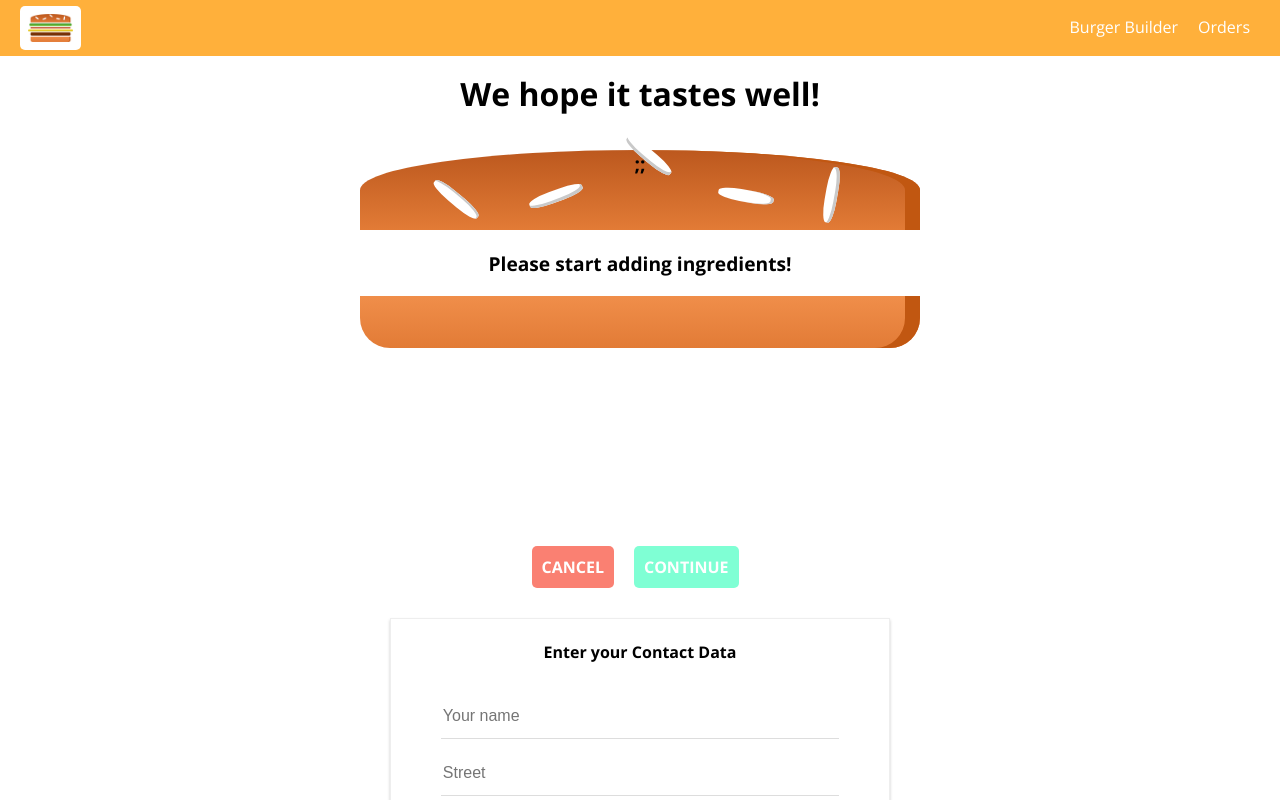
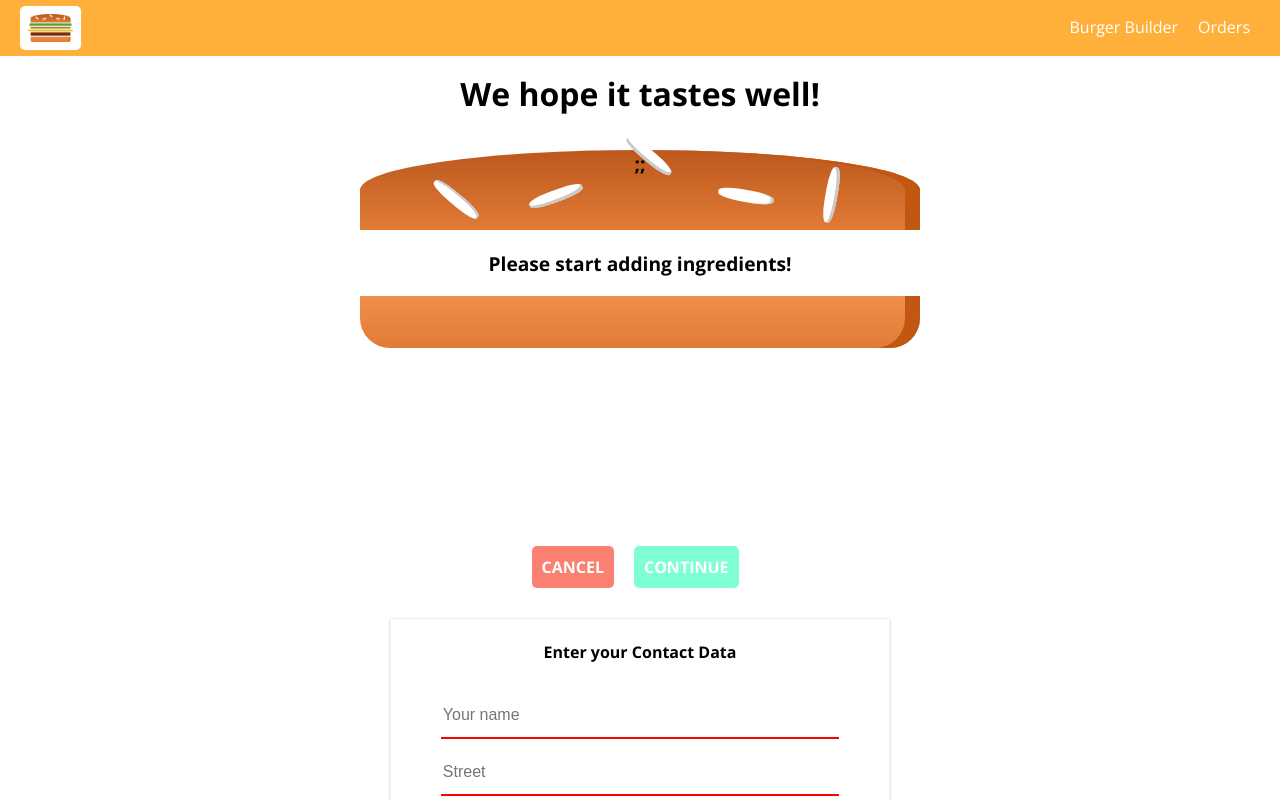
Before and after one commit to JerryLeung-dev/burger-app, a React (Create React App) app: page /checkout in a window 1280 px wide. Both pictures are taken after a click on the button "CONTINUE". Shown: the top 800 px of the page. Built offline with nearby package versions, Linux system fonts and the light colour scheme; the HTML template or start-up script is replaced by a standard one.

Commit message:
Adding validation feedback

```diff
--- a/src/components/UI/Input/Input.js
+++ b/src/components/UI/Input/Input.js
@@ -3,12 +3,17 @@
 
 const input = (props) => {
     let inputElement = null;
+    const inputClasses = [classes.InputElement];
+
+    if (props.invalid && props.shouldValidate) {
+        inputClasses.push(classes.Invalid);
+    }
 
     switch (props.elementType) {
         case('input'):
             inputElement =
                 <input
-                    className={classes.InputElement}
+                    className={inputClasses.join(' ')}
                     {...props.elementConfig}
                     value={props.value}
                      onChange={props.changed}
@@ -17,7 +22,7 @@
         case ('textarea'):
             inputElement =
                 <textarea
-                    className={classes.InputElement}
+                    className={inputClasses.join(' ')}
                     {...props.elementConfig}
                     value={props.value}
                     onChange={props.changed}
@@ -25,7 +30,7 @@
             break;
         case ('select'):
             inputElement =  <select
-                                className={classes.InputElement}
+                                className={inputClasses.join(' ')}
                                 {...props.elementConfig}
                                 value={props.value}
                                 onChange={props.changed}
@@ -41,7 +46,7 @@
             break;
         default:
             inputElement = <input
-                                className={classes.InputElement}
+                                className={inputClasses.join(' ')}
                                 {...props.elementConfig}
                                 value={props.value}
                                 onChange={props.changed}
--- a/src/components/UI/Input/Input.module.css
+++ b/src/components/UI/Input/Input.module.css
@@ -26,3 +26,7 @@
 	font: 16px Arial, Helvetica, sans-serif;
 	height: 45px;
 }
+
+.Invalid {
+	border-bottom: 2px solid #ff0000;
+}
--- a/src/containers/Checkout/ContactData/ContactData.js
+++ b/src/containers/Checkout/ContactData/ContactData.js
@@ -145,11 +145,11 @@
         }
 
         if(rules.minLength) {
-            isValid = value.length>= rules.minlength && isValid
+            isValid = value.length >= rules.minLength && isValid;
         }
 
         if(rules.maxLength) {
-            isValid = value.length <= rules.maxlength && isValid
+            isValid = value.length <= rules.maxLength && isValid;
         }
 
         return isValid;
@@ -194,6 +194,8 @@
                         elementType={formElement.config.elementType}
                         elementConfig={formElement.config.elementConfig}
                         value={formElement.config.value}
+                        invalid={!formElement.config.valid}
+                        shouldValidate={formElement.config.validation}
                         changed={(event) => this.inputChangeHandler(event, formElement.id)}
                     />
                 ))}
```
